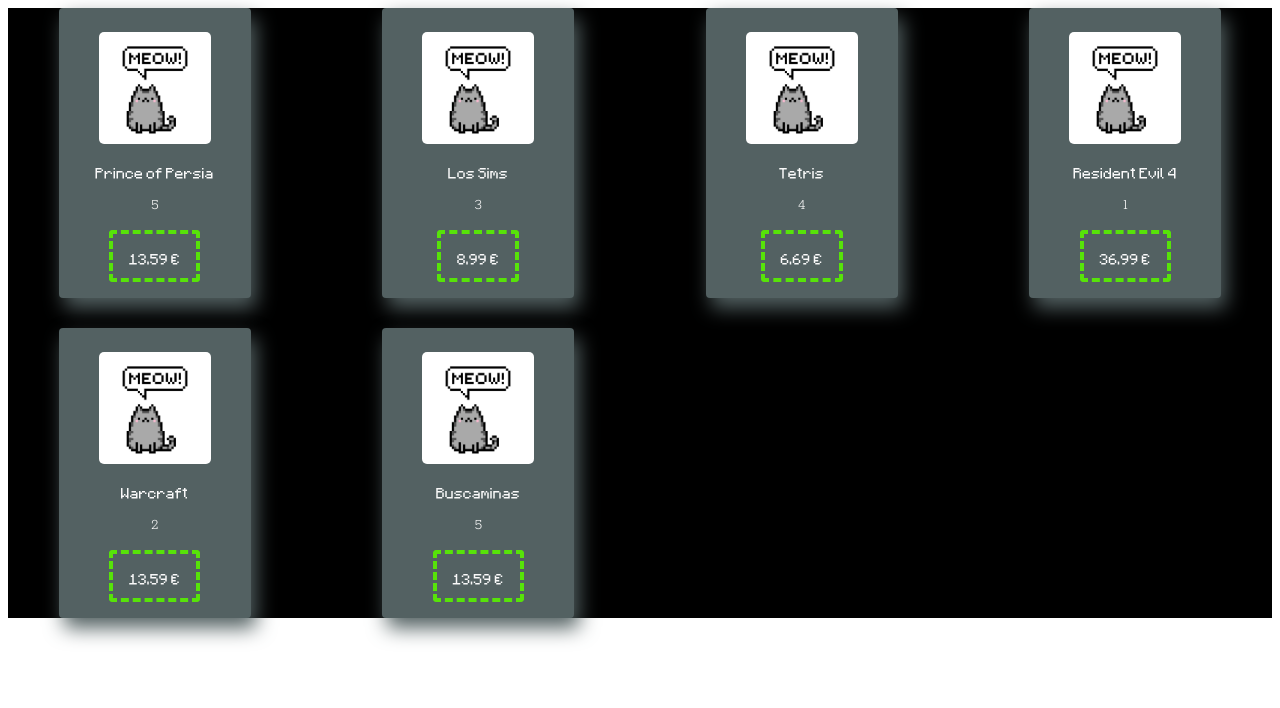
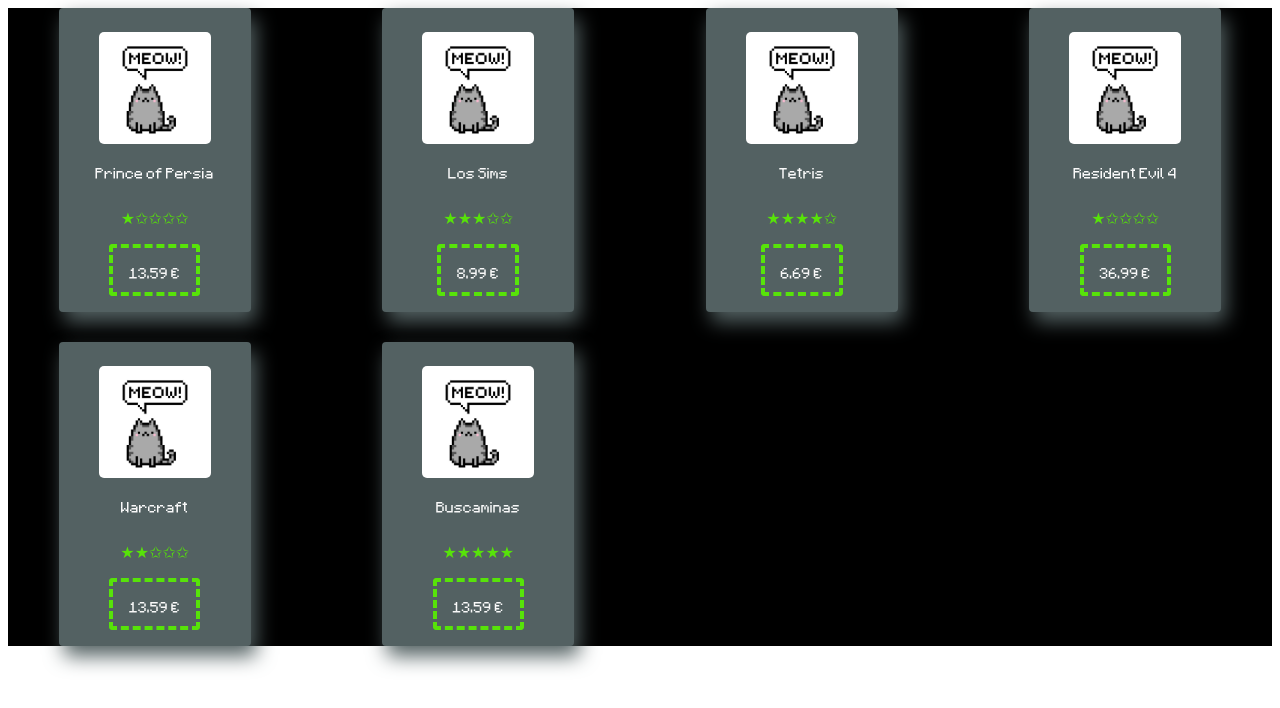
Before and after one commit to GheorgheDev/picacodigo, an Angular app: page / in a window 1280 px wide. Shown: the top 708 px of the page. Built offline with nearby package versions, Linux system fonts and the light colour scheme.

Commit message:
pc42 sistema de estrellas dinamicas finalizado

```diff
--- a/src/app/pages/public/components/dashboard/dashboard.component.ts
+++ b/src/app/pages/public/components/dashboard/dashboard.component.ts
@@ -10,7 +10,7 @@ export class DashboardComponent implements OnInit {
   products: ProductData[]=[
     {
       title: 'Prince of Persia',
-      stars: 5,
+      stars: 1,
       price: 13.59
     },
     {
--- a/src/app/shared/public-shared/components/card-product/card-product.component.html
+++ b/src/app/shared/public-shared/components/card-product/card-product.component.html
@@ -3,6 +3,6 @@
     <mat-card-title>
         <a mat-raised-button href="#" target="_blank" class="white-text title-xs card__title">{{product?.title}}</a>
     </mat-card-title>
-    <mat-card-subtitle class="white-text text-light-s">{{product?.stars}}</mat-card-subtitle>
+    <mat-card-subtitle class="green-text title-s">{{showStars(product?.stars)}}</mat-card-subtitle>
     <button mat-button class="btn-green white-text title-xs card__price">{{product?.price}} €</button>
 </mat-card>
--- a/src/app/shared/public-shared/components/card-product/card-product.component.ts
+++ b/src/app/shared/public-shared/components/card-product/card-product.component.ts
@@ -14,4 +14,14 @@ export class CardProductComponent implements OnInit {
 
   }
 
+  showStars(stars: number | undefined) : string {
+    switch (stars) {
+      case 1: return '★✩✩✩✩'
+      case 2: return '★★✩✩✩'
+      case 3: return '★★★✩✩'
+      case 4: return '★★★★✩'
+      case 5: return '★★★★★'
+    }
+    return ''
+  }
 }
```
